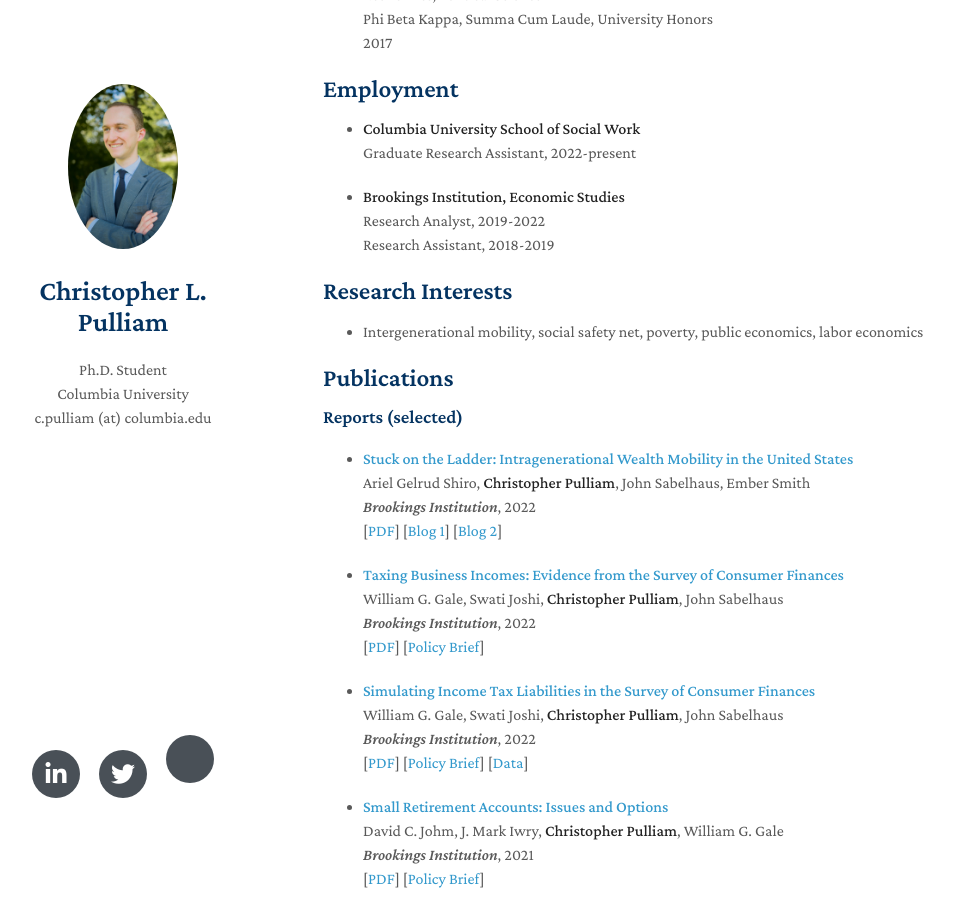
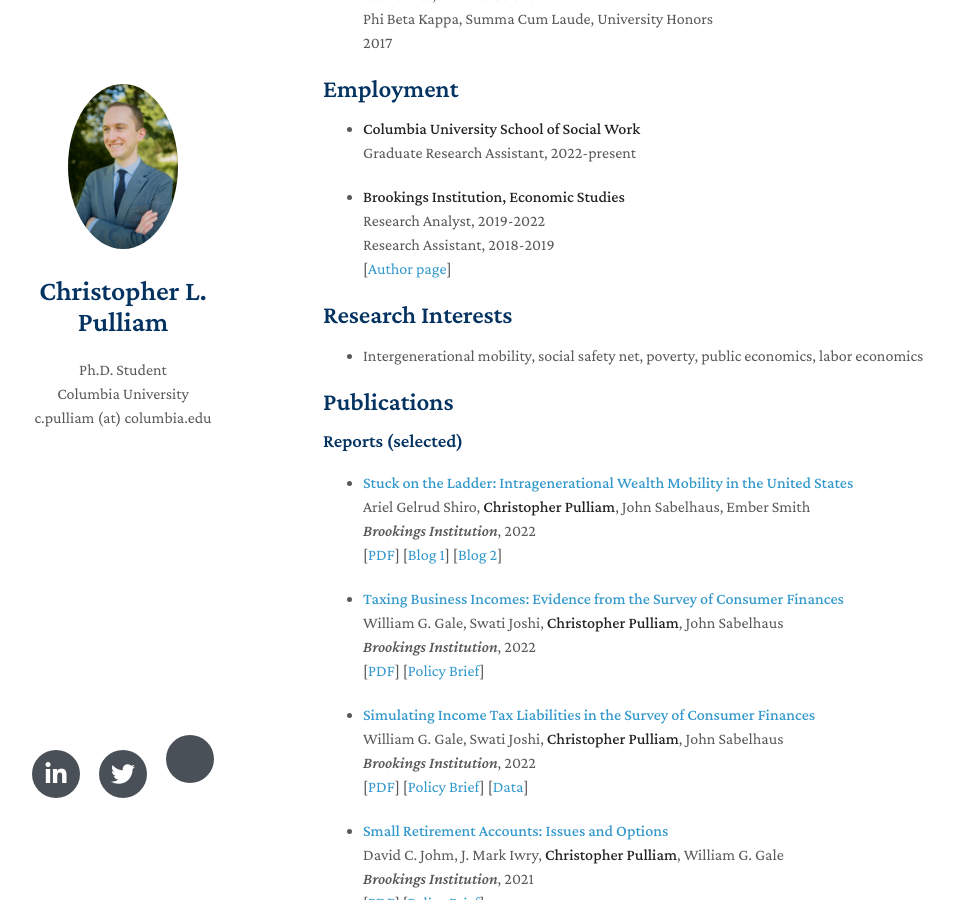
Before and after one commit to christopher-pulliam/oldsite, a Jekyll site: the page built from index.md, in a window 1280 px wide and 900 px high, scrolled down 376 px. Shown: the whole window, without its empty margins (147-1101 px from the left). Built offline with Jekyll 4.4.1, drawn with Linux system fonts in a browser that asks for light colours; nearby versions of some CDN libraries; a style sheet for code colours, icons or effects is not loaded.

Commit message:
Update index.md

```diff
--- a/index.md
+++ b/index.md
@@ -35,6 +35,8 @@ layout: homepage
   Research Analyst, 2019-2022
   <br>
   Research Assistant, 2018-2019
+  <br>
+  [[Author page](https://www.brookings.edu/author/christopher-pulliam/)]
 
 ## Research Interests
 - Intergenerational mobility, social safety net, poverty, public economics, labor economics
```
